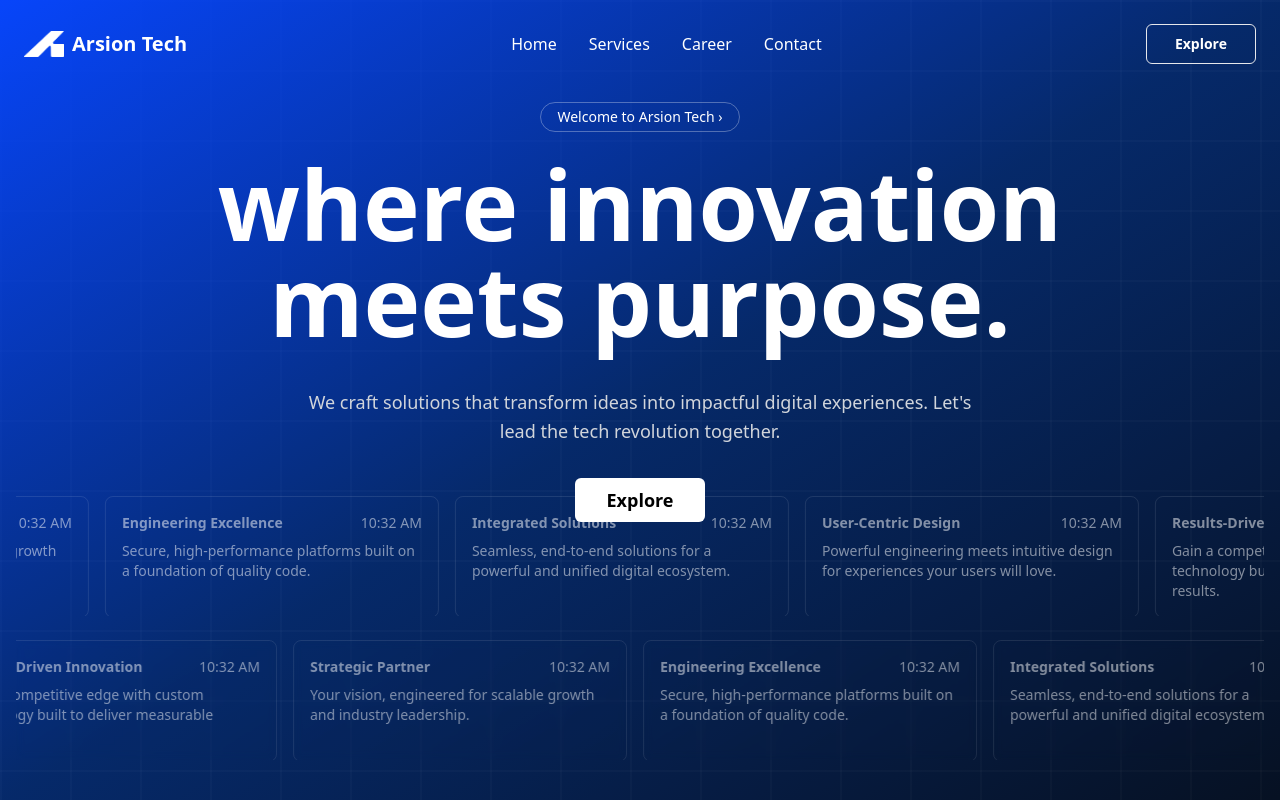
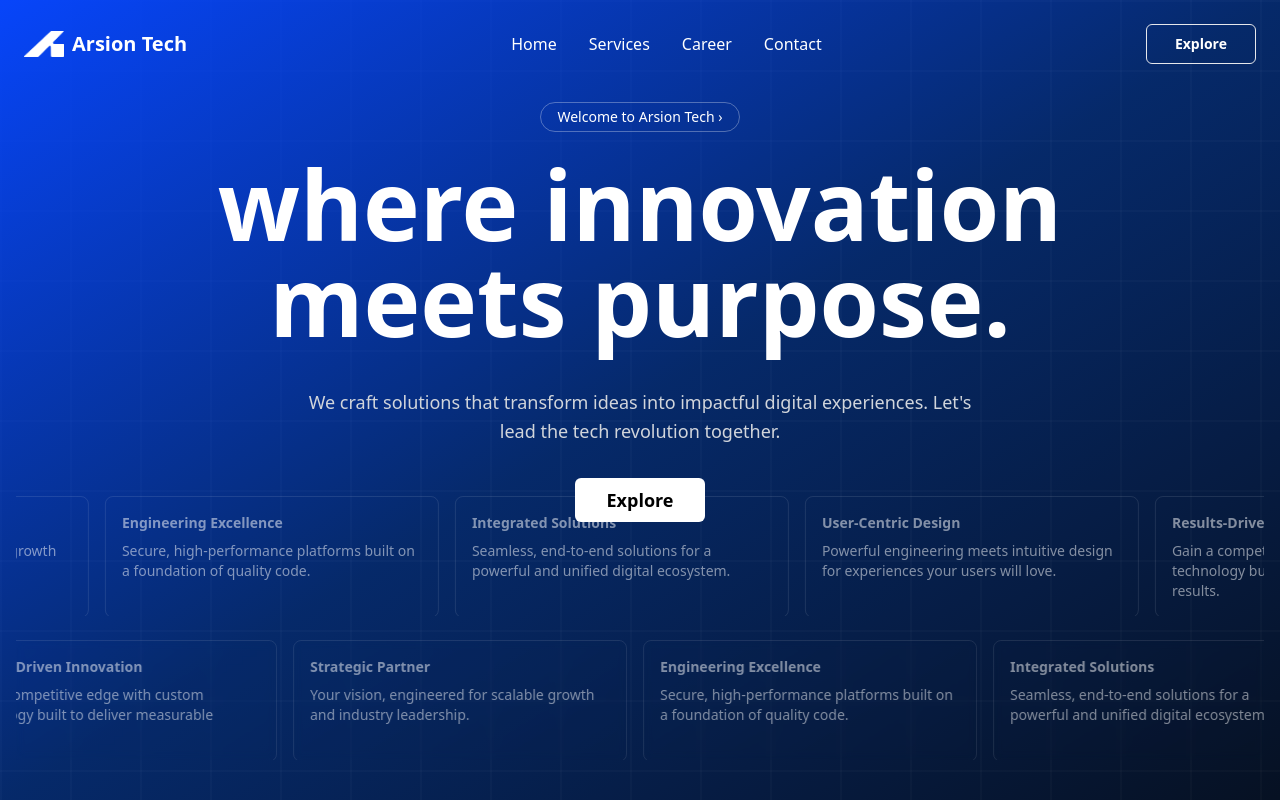
Before and after one commit to Ziyin00/alif-portifolio, a Next.js app: page / in a window 1280 px wide. Shown: the top 800 px of the page. Built offline with nearby package versions, Linux system fonts and the light colour scheme.

Commit message:
adjustment

```diff
--- a/src/app/components/core/slider.tsx
+++ b/src/app/components/core/slider.tsx
@@ -71,7 +71,6 @@ export function Sliders() {
                 <div className={`w-full h-full rounded-lg p-4 border border-white/20 text-left transition-colors duration-300  hover:text-black hover:shadow-lg hover:bg-white/90 text-white opacity-50 hover:opacity-100`}>
                   <div className="flex justify-between text-sm mb-2">
                     <p className="font-bold">{item.title}</p>
-                    <p>10:32 AM</p>
                   </div>
                   <p className="text-sm">{item.description}</p>
                 </div>
@@ -92,7 +91,6 @@ export function Sliders() {
                 <div className="w-full h-full rounded-lg p-4 border border-white/20 text-left text-white backdrop-blur-sm hover:bg-white/90 transition-colors duration-300 hover:text-black hover:shadow-lg  opacity-50 hover:opacity-100">
                   <div className="flex justify-between text-sm mb-2">
                     <p className="font-bold">{item.title}</p>
-                    <p>10:32 AM</p>
                   </div>
                   <p className="text-sm">{item.description}</p>
                 </div>
```
